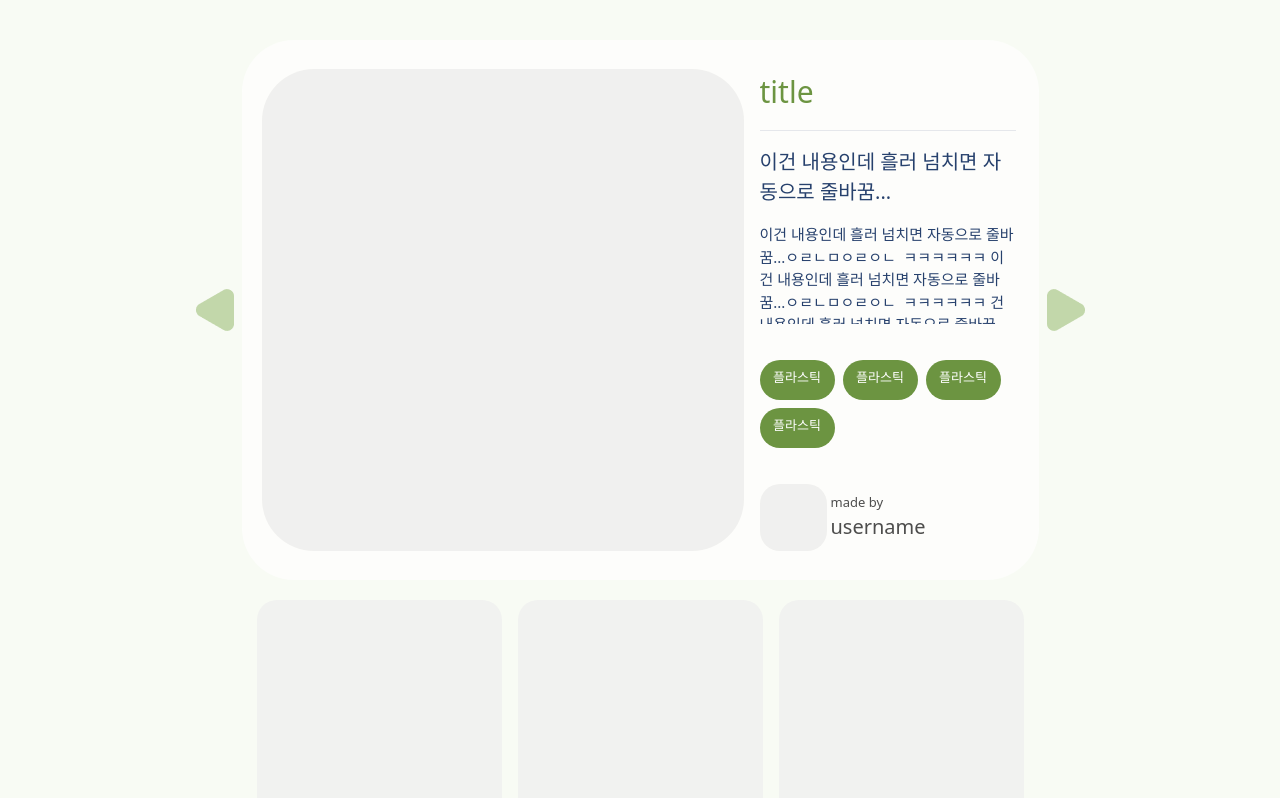
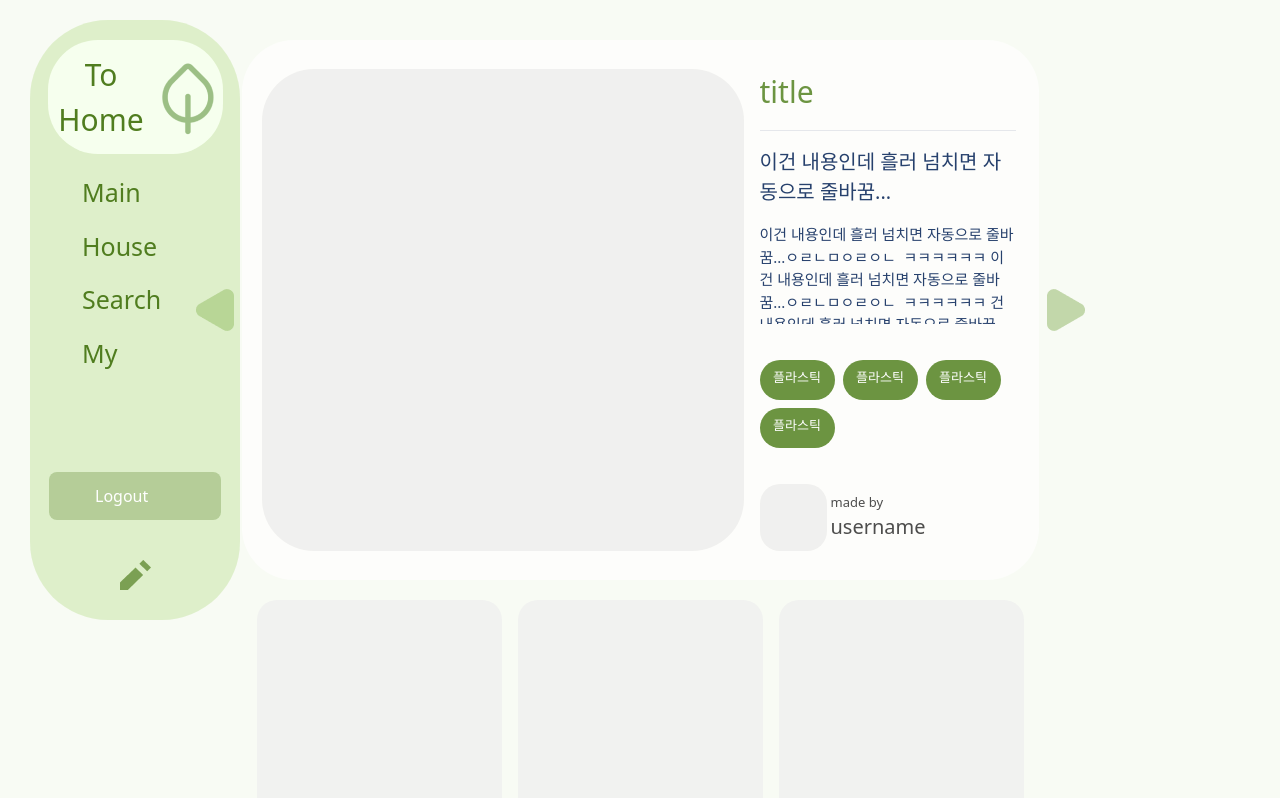
Before and after one commit to ye-one222/ToHome-FE, a React (Create React App) app in the folder project/: page / in a window 1280 px wide. Shown: the top 798 px of the page. Built offline with nearby package versions, Linux system fonts and the light colour scheme.

Commit message:
side bar ui 1차 완성

```diff
--- a/project/src/App.css
+++ b/project/src/App.css
@@ -4,7 +4,7 @@
   display: flex;
   flex-direction: column;
   color: #27416D;
-  height: 100vh;
+  /*height: 100vh;*/
 }
 
 /*.App {
--- a/project/src/app/main.tsx
+++ b/project/src/app/main.tsx
@@ -1,5 +1,6 @@
 import React, { useState } from "react"
 import { Link } from "react-router-dom"
+import { Menu } from "../interface/menu.tsx";
 
 const TopCard = () => {
     //이렇게 받는지, 아이디만 받아서 id.contents 같이 써야하는지 모르겠음
@@ -79,6 +80,8 @@ export const MainPage:React.FC = ()=>{
 
     return (
     <div className="flex flex-col items-center">
+        <Menu/>
+
         {/* 상단 명예의 전당 */}
         <div className="flex mt-10 items-center gap-2">
             <button className="h-[42px]">
--- /dev/null
+++ b/project/src/interface/menu.tsx
@@ -0,0 +1,46 @@
+import React from "react";
+import { NavLink } from "react-router-dom";
+
+export const Menu = (): JSX.Element => {
+    const logoUrl = '/img/logo.png';
+    const postImgUrl = '/img/pencil.png'
+    const menus = [
+        { name: "Main", path: "/" },
+        { name: "House", path: "/house" },
+        { name: "Search", path: "/search" },
+        { name: "My", path: "/mypage"} //나중에는 아마 사용자 id 들어가야 할듯
+      ];
+
+    return (
+        <div className="flex flex-col items-center fixed top-[20px] left-[30px] w-[210px] h-[600px] bg-[#a0d4684c] rounded-[78px]">
+            <div className="flex flex-row items-center justify-center mt-[20px] w-[175px] h-[114px] bg-[#f6ffee] rounded-[50px]">
+                <h1 className="ml-5 text-[#507d1f] text-[30px] text-center">To Home</h1>
+                <img src={logoUrl} alt="logo" className="w-[88px] h-[83px]"/>
+            </div>
+
+            <div className="flex flex-col mt-5 gap-4">
+                {menus.map((menu, index) => {
+                    return (
+                        <NavLink
+                            to={menu.path}
+                            key={index}
+                            className="bg-gray"
+                        >
+                            <div className="w-[106px] text-[#507d1f] text-[25px] tracking-[0] whitespace-nowrap">
+                                {menu.name}
+                            </div>
+                        </NavLink>
+                    )
+                })}
+            </div>
+
+            <div className="flex items-center mt-[100px] w-[172px] gap-[12px] px-[46px] py-[12px] bg-[#507d1f4c] rounded-[8px]">
+                <div className="w-[68px] h-[24px] font-h4 font-[number:var(--h4-font-weight)] text-white text-[length:var(--h4-font-size)] tracking-[var(--h4-letter-spacing)] leading-[var(--h4-line-height)] whitespace-nowrap [font-style:var(--h4-font-style)]">
+                    Logout
+                </div>
+            </div>
+
+            <img src={postImgUrl} className="mt-[40px]"/>
+        </div>
+    );
+};
```
Also changed, not shown: project/public/img/logo.png (added), project/public/img/pencil.png (added).
